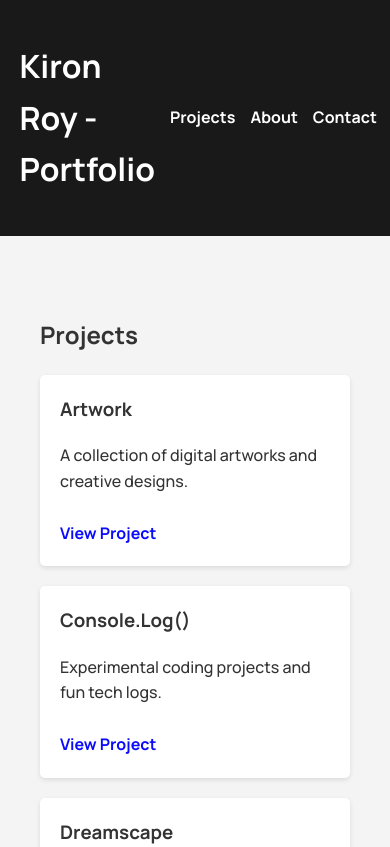
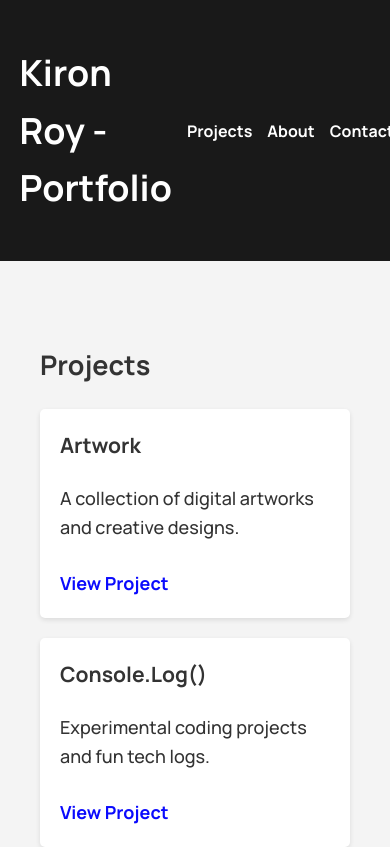
Before and after one commit to kironroy/kironroy-react, a React (Create React App) app: page / in a window 390 px wide. Shown: the top 847 px of the page. Built offline with nearby package versions, Linux system fonts and the light colour scheme.

Commit message:
Update index.css
- font bigger for mobile devices

```diff
--- a/src/index.css
+++ b/src/index.css
@@ -1,3 +1,7 @@
+html {
+  scroll-behavior: smooth;
+}
+
 @font-face {
   font-display: swap; /* Check https://developer.mozilla.org/en-US/docs/Web/CSS/@font-face/font-display for other options. */
   font-family: 'Manrope';
@@ -23,3 +27,9 @@ body {
   padding: 0;
   font-family: 'Manrope', sans-serif;
 }
+
+@media (max-width: 768px) {
+  body {
+    font-size: 18px; /* Adjust the size as needed */
+  }
+}
```
